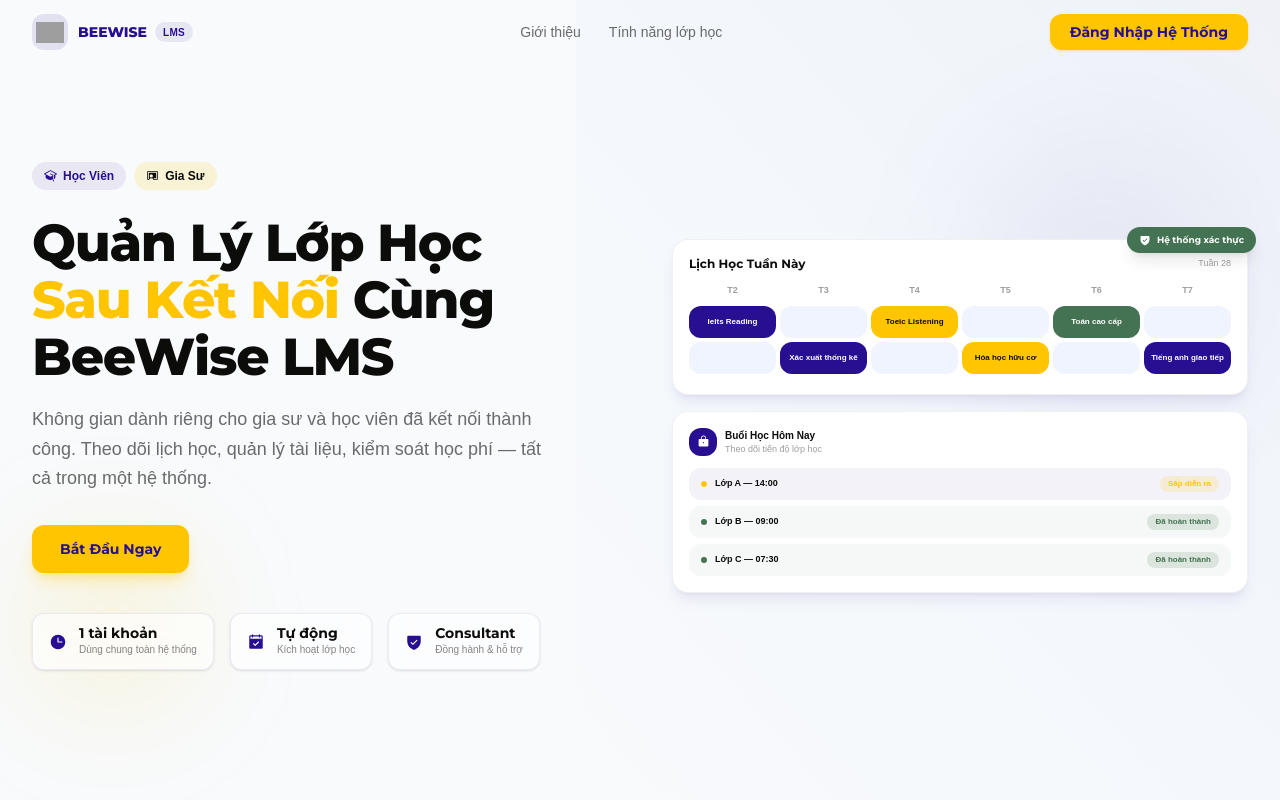
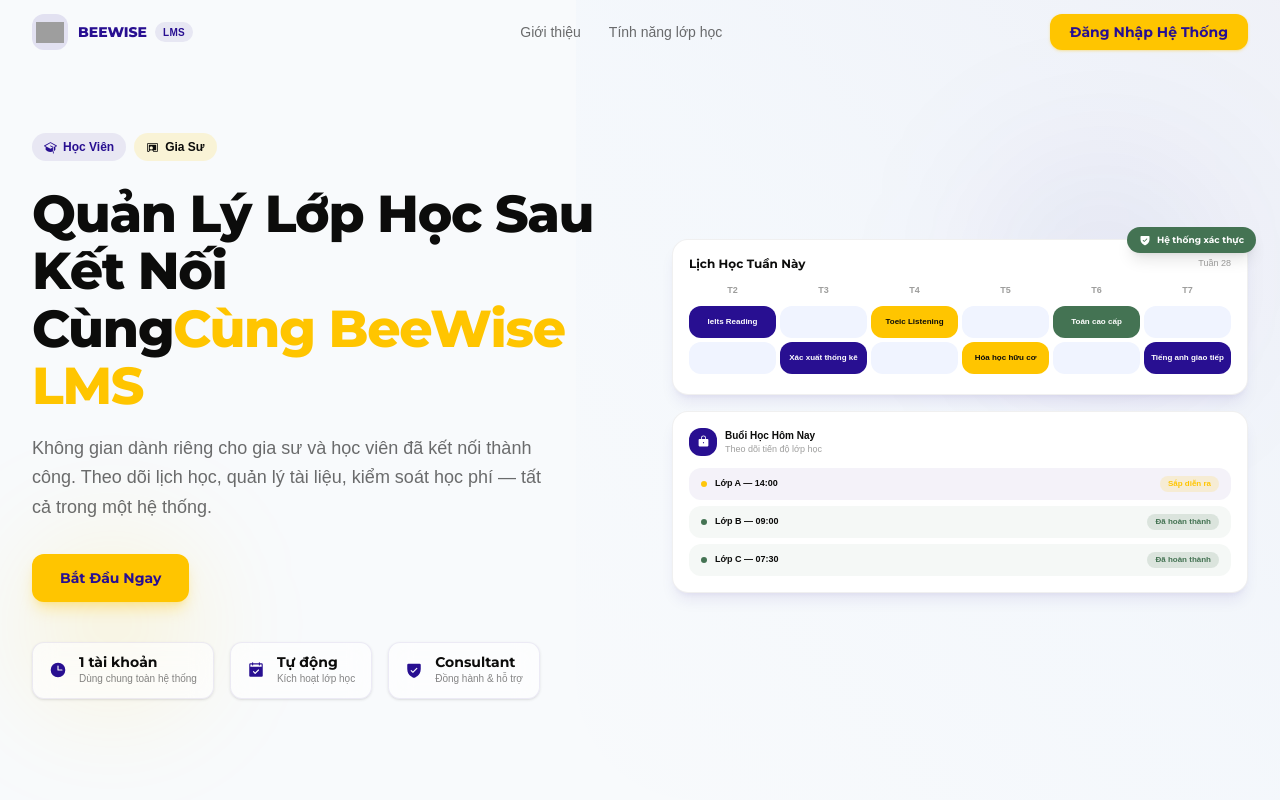
Before and after one commit to bee-wise/TutorCommunity_FE, a Next.js app in the folder apps/lms/: page / in a window 1280 px wide. Shown: the top 800 px of the page. Built offline with nearby package versions, Linux system fonts and the light colour scheme; grey boxes are pictures that could not be loaded; a web font is replaced by a local one.

Commit message:
feat: add TutorGuideCta component to sale app and LmsHeroSection to lms portal

```diff
--- a/apps/lms/features/portal/components/LmsHeroSection.tsx
+++ b/apps/lms/features/portal/components/LmsHeroSection.tsx
@@ -194,8 +194,10 @@
               className="text-3xl sm:text-4xl md:text-5xl lg:text-[52px] leading-[1.1] tracking-tight text-[#0c0c0b] mb-5"
               style={{ fontFamily: "var(--font-montserrat)", fontWeight: 800 }}
             >
-              Quản Lý Lớp Học <br />
-              <span className="text-accent">Sau Kết Nối</span> Cùng BeeWise LMS
+              Quản Lý Lớp Học Sau Kết Nối
+              <br />
+              Cùng
+              <span className="text-accent">Cùng BeeWise LMS</span>
             </h1>
 
             <p className="text-base md:text-lg text-[#0c0c0b]/60 leading-relaxed max-w-[520px] mb-8">
```
Also changed, not shown: 1 other file (tests, documents, lock files or other folders).
